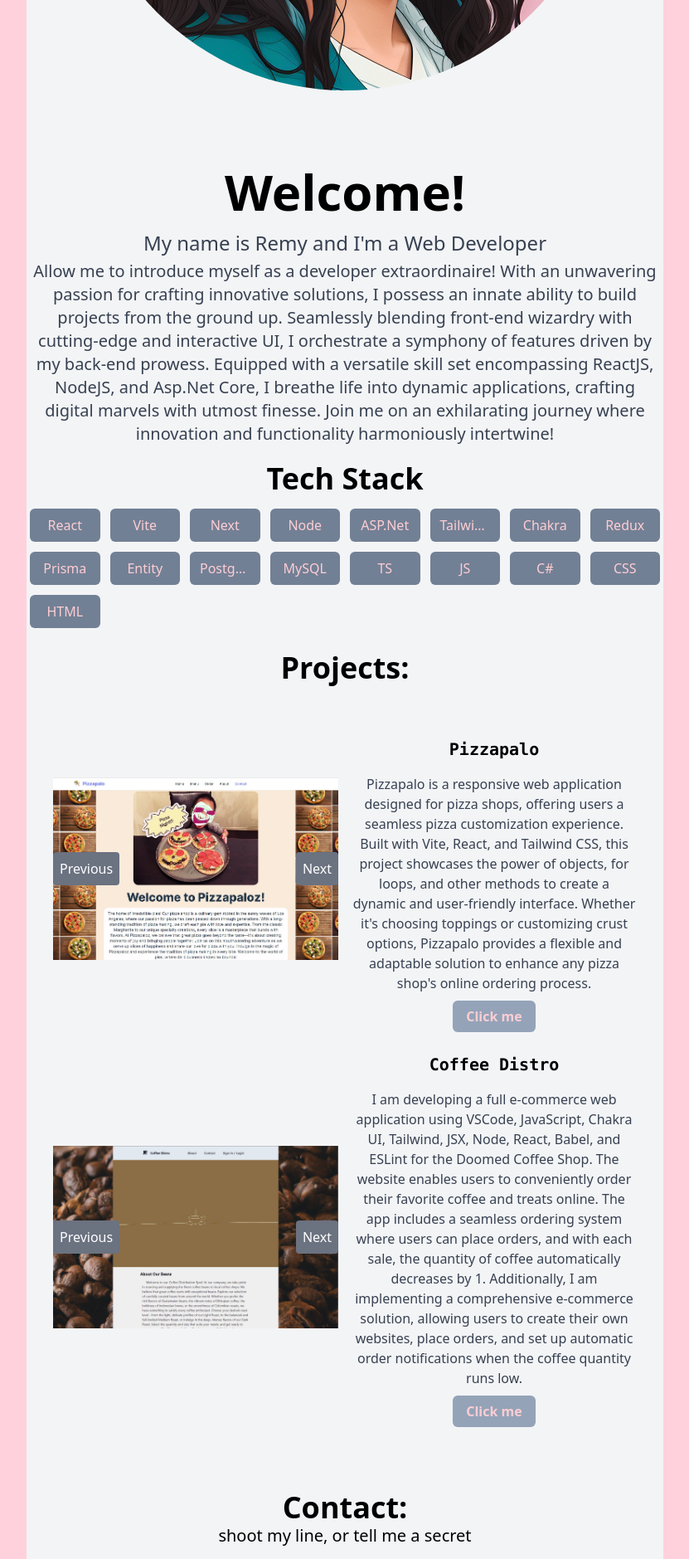
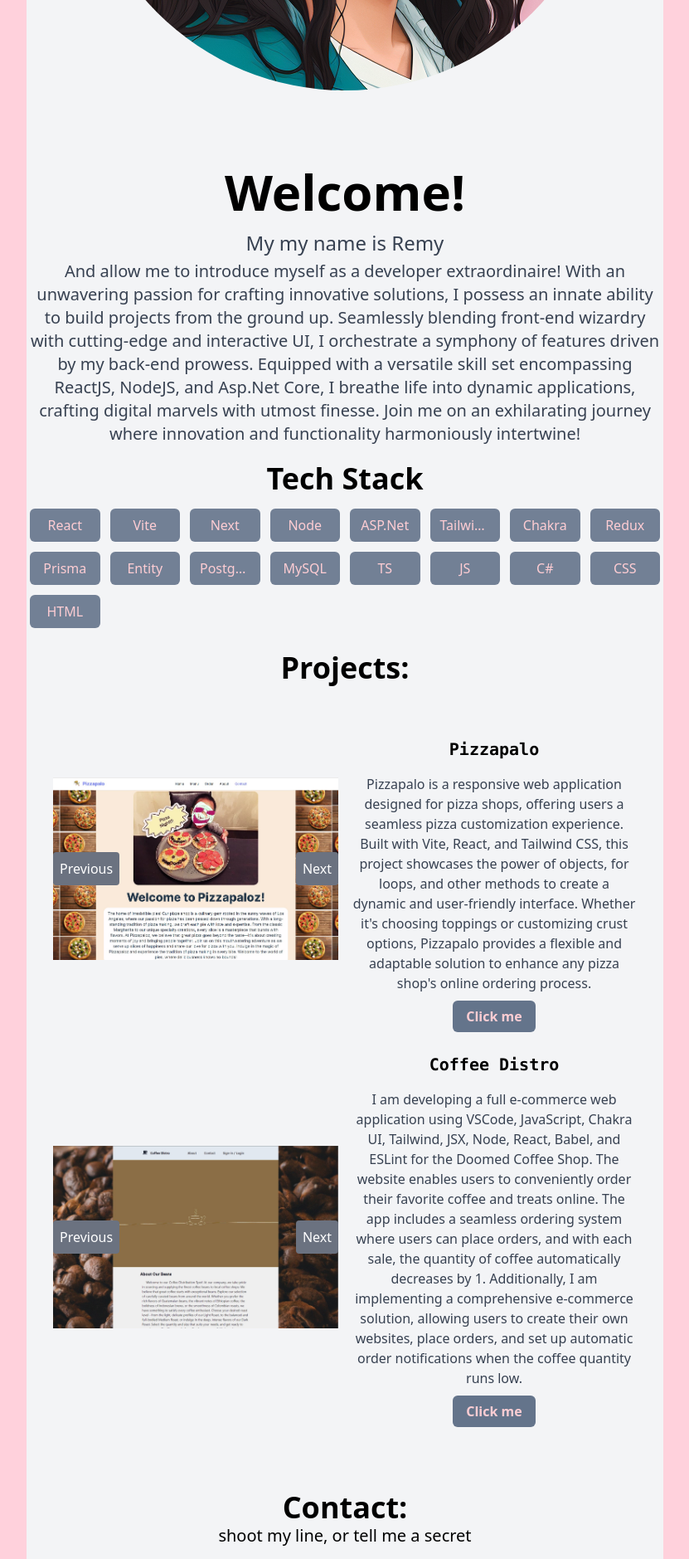
Before and after one commit to RemyXVX/folio, a Next.js app: page /pages in a window 1280 px wide. Shown: the part 1075-2954 px from the top of the page at 83% size, without its empty margins (224-1055 px from the left). Built offline with nearby package versions, Linux system fonts and the light colour scheme.

Commit message:
fixing a copy of bugs: color, form, styles

```diff
--- a/app/pages/about/TechStack.tsx
+++ b/app/pages/about/TechStack.tsx
@@ -26,7 +26,7 @@ const TechStack = () => {
       {techStack.map((tech, index) => (
         <button
           key={index}
-          className="bg-slate-500 bg-opacity-90 text-rose-200 hover:bg-slate-300 hover:text-rose-300 px-3 py-2 text-center font-medium rounded-md whitespace-nowrap overflow-hidden"
+          className="relative bg-slate-500 bg-opacity-90 text-rose-200 px-3 py-2 text-center font-medium rounded-md whitespace-nowrap overflow-hidden transition-transform transform-gpu hover:-translate-y-1 focus:outline-none"
           disabled
           style={{ maxWidth: '100%', textOverflow: 'ellipsis' }}
         >
--- a/app/pages/about/page.tsx
+++ b/app/pages/about/page.tsx
@@ -14,10 +14,10 @@ const About = () => {
           <div>
             <div>
               <h2 className="text-gray-700 text-lg sm:text-xl md:text-2xl font-medium mb-1">
-                My name is Remy and I'm a Web Developer
+                My my name is Remy
               </h2>
               <p className="text-gray-700 text-base sm:text-lg md:text-xl font-light leading-relaxed mb-1">
-                Allow me to introduce myself as a developer extraordinaire! With an unwavering passion for crafting innovative solutions, I possess an innate ability to build projects from the ground up. Seamlessly blending front-end wizardry with cutting-edge and interactive UI, I orchestrate a symphony of features driven by my back-end prowess. Equipped with a versatile skill set encompassing ReactJS, NodeJS, and Asp.Net Core, I breathe life into dynamic applications, crafting digital marvels with utmost finesse. Join me on an exhilarating journey where innovation and functionality harmoniously intertwine!
+                And allow me to introduce myself as a developer extraordinaire! With an unwavering passion for crafting innovative solutions, I possess an innate ability to build projects from the ground up. Seamlessly blending front-end wizardry with cutting-edge and interactive UI, I orchestrate a symphony of features driven by my back-end prowess. Equipped with a versatile skill set encompassing ReactJS, NodeJS, and Asp.Net Core, I breathe life into dynamic applications, crafting digital marvels with utmost finesse. Join me on an exhilarating journey where innovation and functionality harmoniously intertwine!
               </p>
             </div>
             <div className="pt-4">
--- a/app/pages/contact/form.tsx
+++ b/app/pages/contact/form.tsx
@@ -1,6 +1,8 @@
 import React from 'react';
 
 const Form = () => {
+  const email = process.env.NEXT_PUBLIC_EMAIL_REMY;
+
   return (
     <div className="container mx-auto">
       <div className="pb-2">
@@ -9,7 +11,7 @@ const Form = () => {
       </div>
       <form
         target="_blank"
-        action="https://formsubmit.co/test.email.remyflores@gmail.com"
+        action={`${email}`}
         method="POST"
         className="max-w-2xl mx-auto"
       >
--- a/app/pages/projects/page.tsx
+++ b/app/pages/projects/page.tsx
@@ -38,7 +38,7 @@ const Projects = () => {
               </p>
             </div>
             <div className="mt-4">
-              <a href="https://github.com/RemyXVX/pizzashop" className="text-rose-200 font-bold bg-slate-400 hover:bg-slate-300 py-2 px-4 rounded-md">
+              <a href="https://github.com/RemyXVX/pizzashop" className="text-rose-200 font-bold bg-slate-500 hover:bg-slate-300 hover:text-rose-300 py-2 px-4 rounded-md">
                 Click me
               </a>
             </div>
@@ -54,7 +54,7 @@ const Projects = () => {
               </p>
             </div>
             <div className="mt-4">
-              <a href="https://github.com/RemyXVX/Doomed-Coffe-Shop" className="text-rose-200 font-bold bg-slate-400 hover:bg-slate-300 py-2 px-4 rounded-md">
+              <a href="https://github.com/RemyXVX/Doomed-Coffe-Shop" className="text-rose-200 font-bold bg-slate-500 hover:bg-slate-300 hover:text-rose-300 py-2 px-4 rounded-md">
                 Click me
               </a>
             </div>
```
